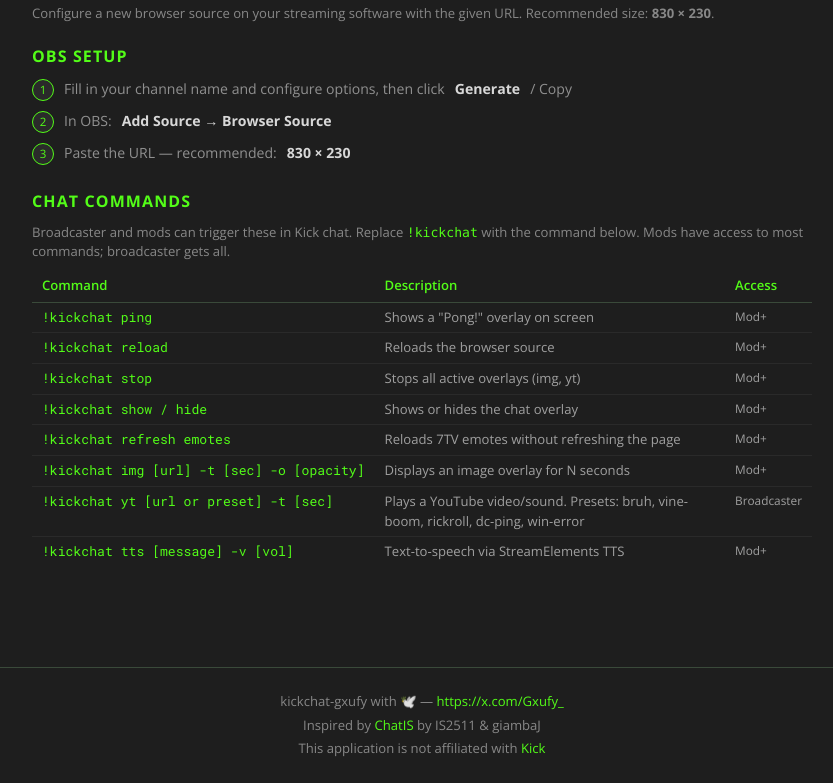
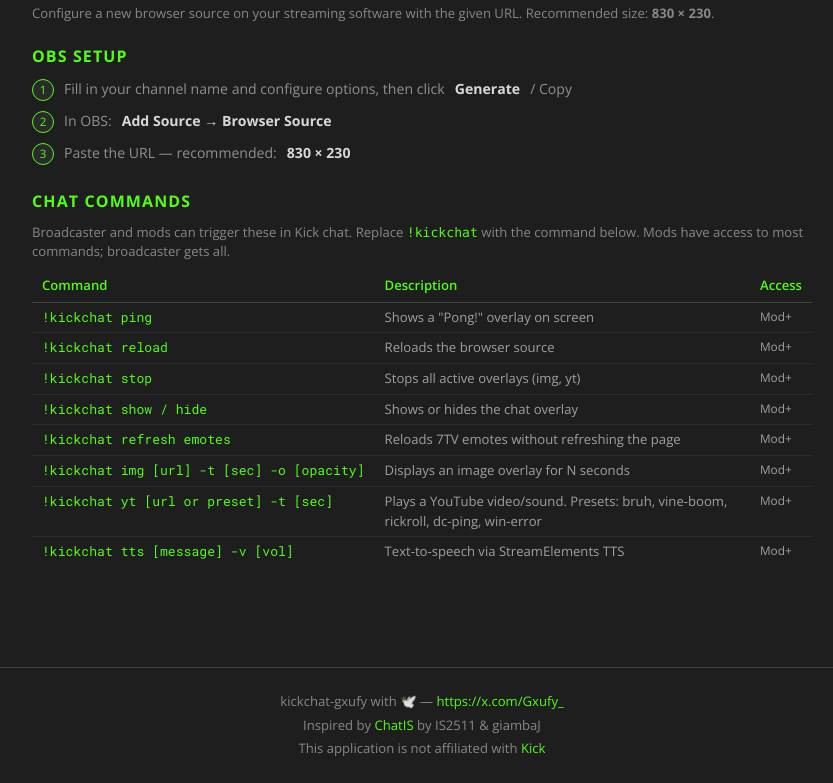
Before and after one commit to gxufy/kickchat-gxufy, a Next.js app: page / in a window 1280 px wide. Shown: the part 1720-2503 px from the top of the page, without its empty margins (218-1051 px from the left). Built offline with nearby package versions, Linux system fonts and the light colour scheme; a web font is replaced by a local one.

Commit message:
Add files via upload

```diff
--- a/components/LandingPage.tsx
+++ b/components/LandingPage.tsx
@@ -544,7 +544,7 @@
               <tr><td>!kickchat show / hide</td><td>Shows or hides the chat overlay</td><td className="cmd-access">Mod+</td></tr>
               <tr><td>!kickchat refresh emotes</td><td>Reloads 7TV emotes without refreshing the page</td><td className="cmd-access">Mod+</td></tr>
               <tr><td>!kickchat img [url] -t [sec] -o [opacity]</td><td>Displays an image overlay for N seconds</td><td className="cmd-access">Mod+</td></tr>
-              <tr><td>!kickchat yt [url or preset] -t [sec]</td><td>Plays a YouTube video/sound. Presets: bruh, vine-boom, rickroll, dc-ping, win-error</td><td className="cmd-access">Broadcaster</td></tr>
+              <tr><td>!kickchat yt [url or preset] -t [sec]</td><td>Plays a YouTube video/sound. Presets: bruh, vine-boom, rickroll, dc-ping, win-error</td><td className="cmd-access">Mod+</td></tr>
               <tr><td>!kickchat tts [message] -v [vol]</td><td>Text-to-speech via StreamElements TTS</td><td className="cmd-access">Mod+</td></tr>
             </tbody>
           </table>
```
